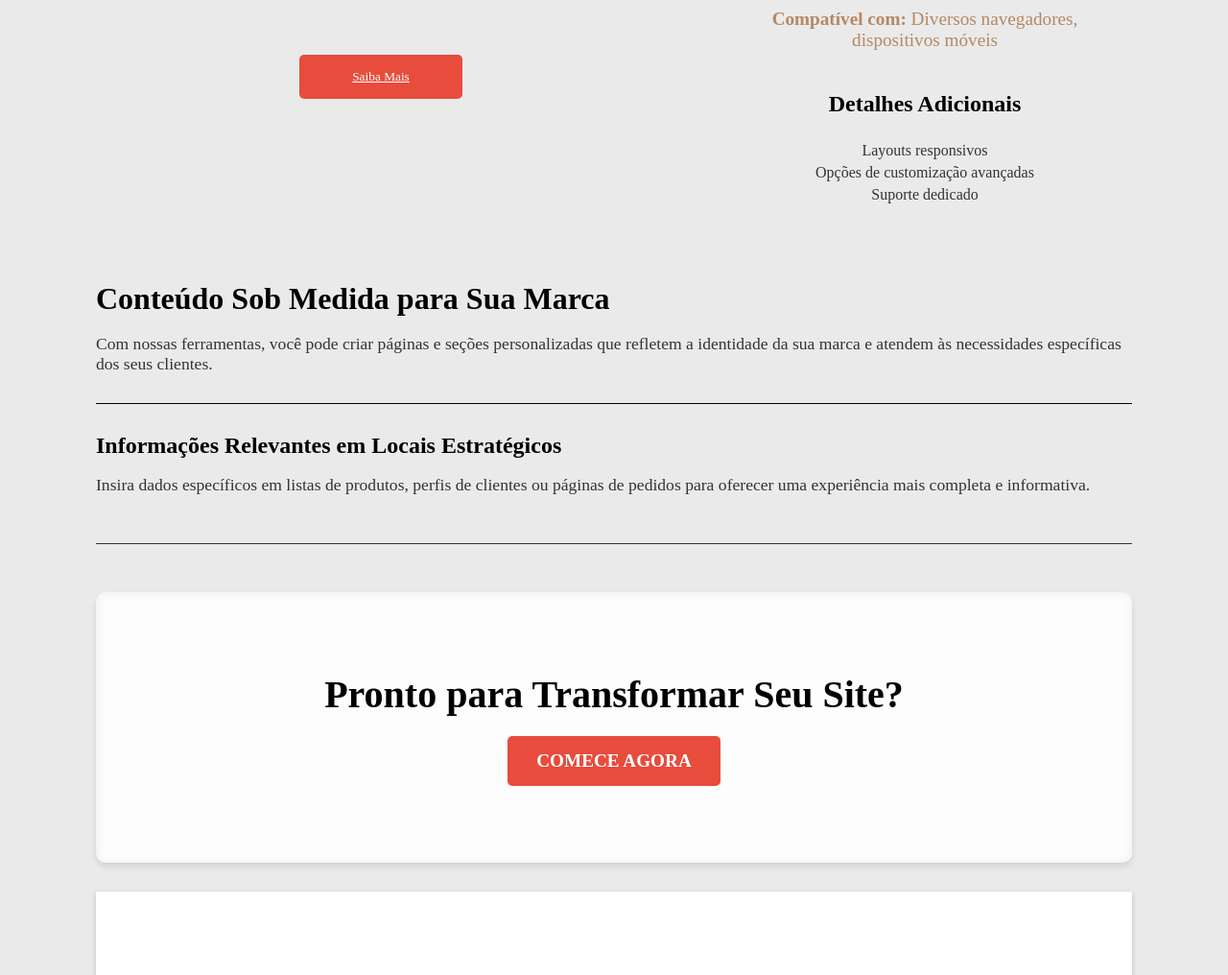
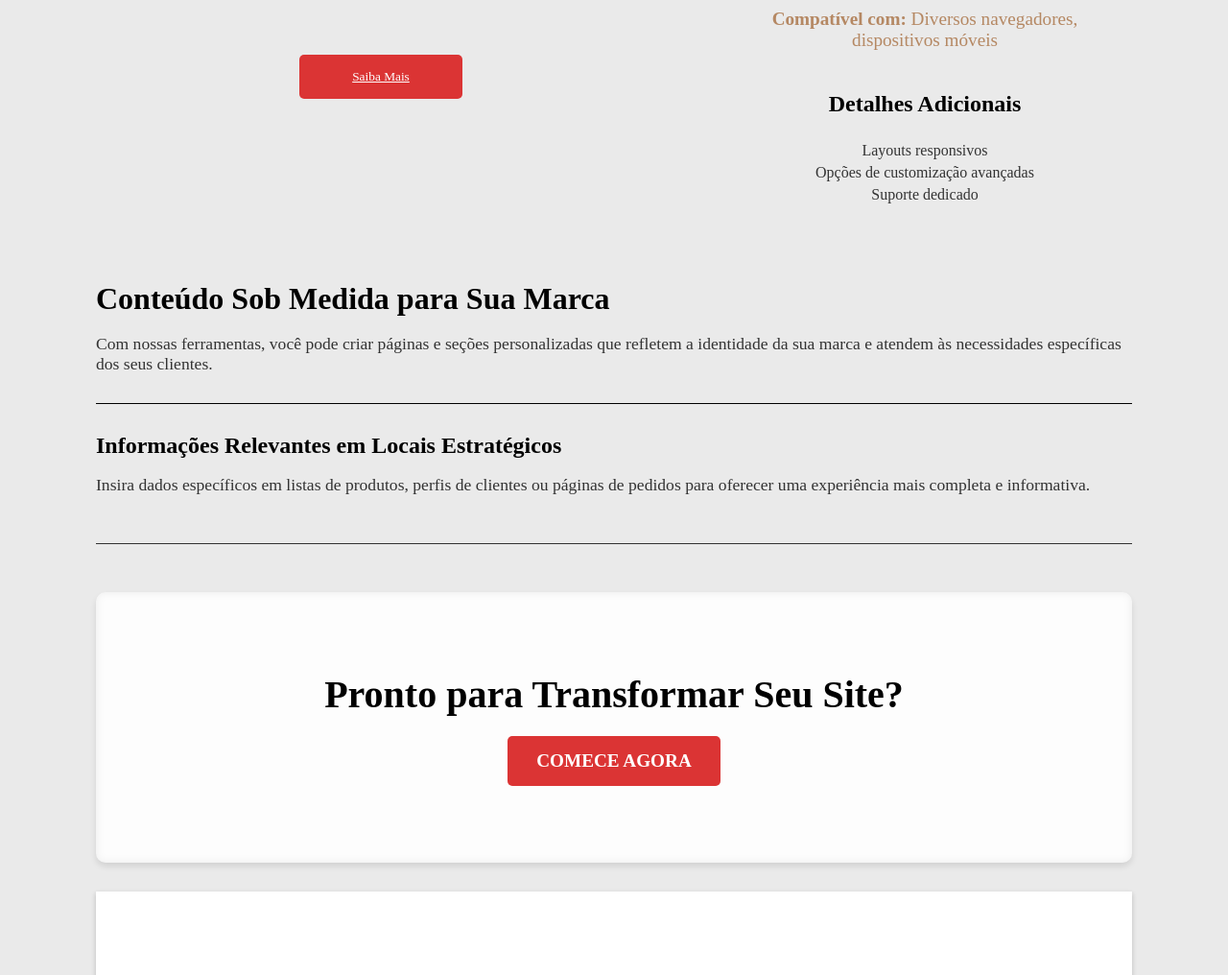
Before and after one commit to kamugawa/tccMAX, a plain HTML site: page index.html in a window 1280 px wide. Shown: the part 2463-3479 px from the top of the page at 96% size. Drawn offline with nearby package versions, Linux system fonts and the light colour scheme.

Commit message:
Update css1.css

```diff
--- a/css1.css
+++ b/css1.css
@@ -366,7 +366,7 @@ margin: 0 auto;
 .content-left button{
     font-family: 'Times New Roman', Times, serif;
     display: inline-block;
-    background-color: #e74c3c;
+    background-color: #db3434;
     color: #fff;
     padding: 15px 55px;
     border: none;
@@ -546,7 +546,7 @@ border-radius: 1%;
     padding: 10px 20px;
     font-size: 1.2em;
     color: rgb(255, 255, 255); /* Cor do texto no botão */
-    background-color: #ff6b6b; /* Cor do botão */
+    background-color: #db3434;
     text-decoration: none;
     border-radius: 5px;
     transition: background-color 0.3s;
@@ -557,7 +557,7 @@ border-radius: 1%;
 .call-to-action .botao-cta {
     display: inline-block;
     padding: 15px 30px;
-    background-color: #e74c3c; /* Cor de destaque vermelho */
+    background-color: #db3434;
     color: white;
     text-transform: uppercase;
     font-size: 1.2em;
```
